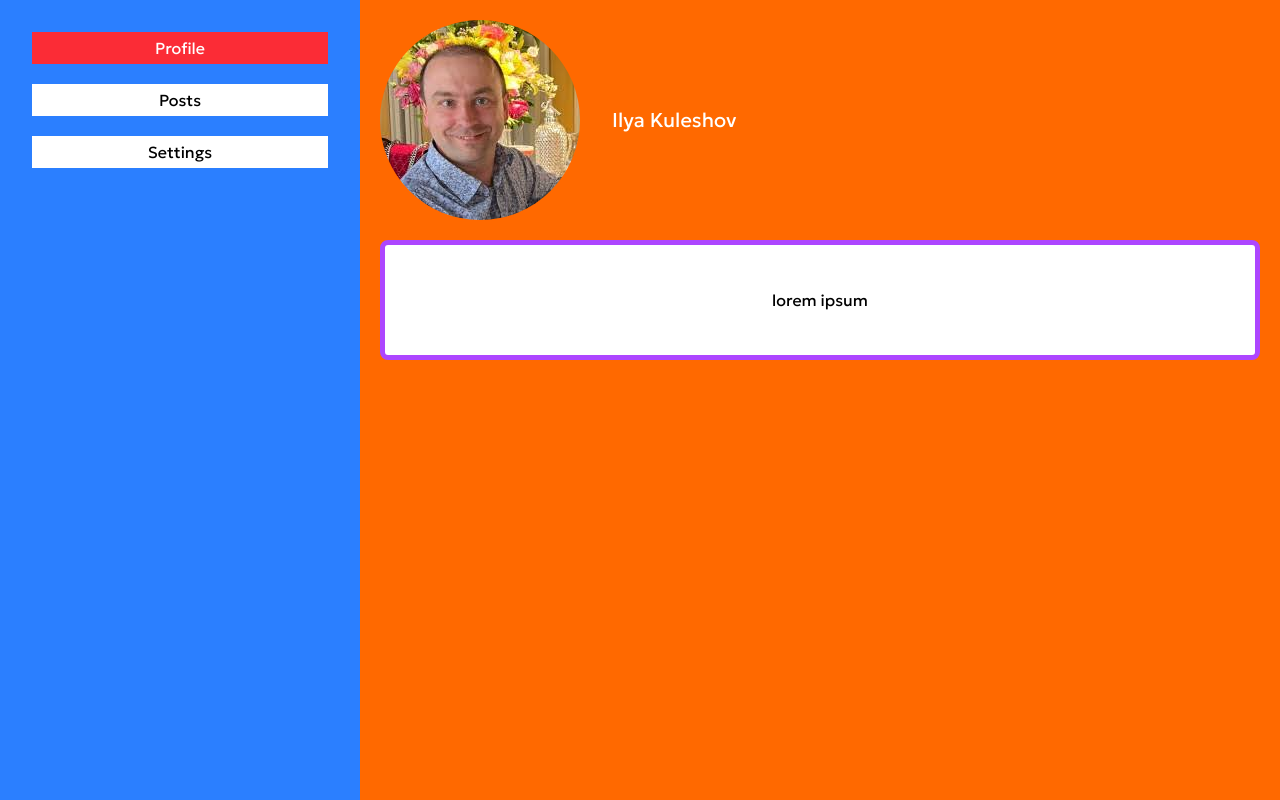
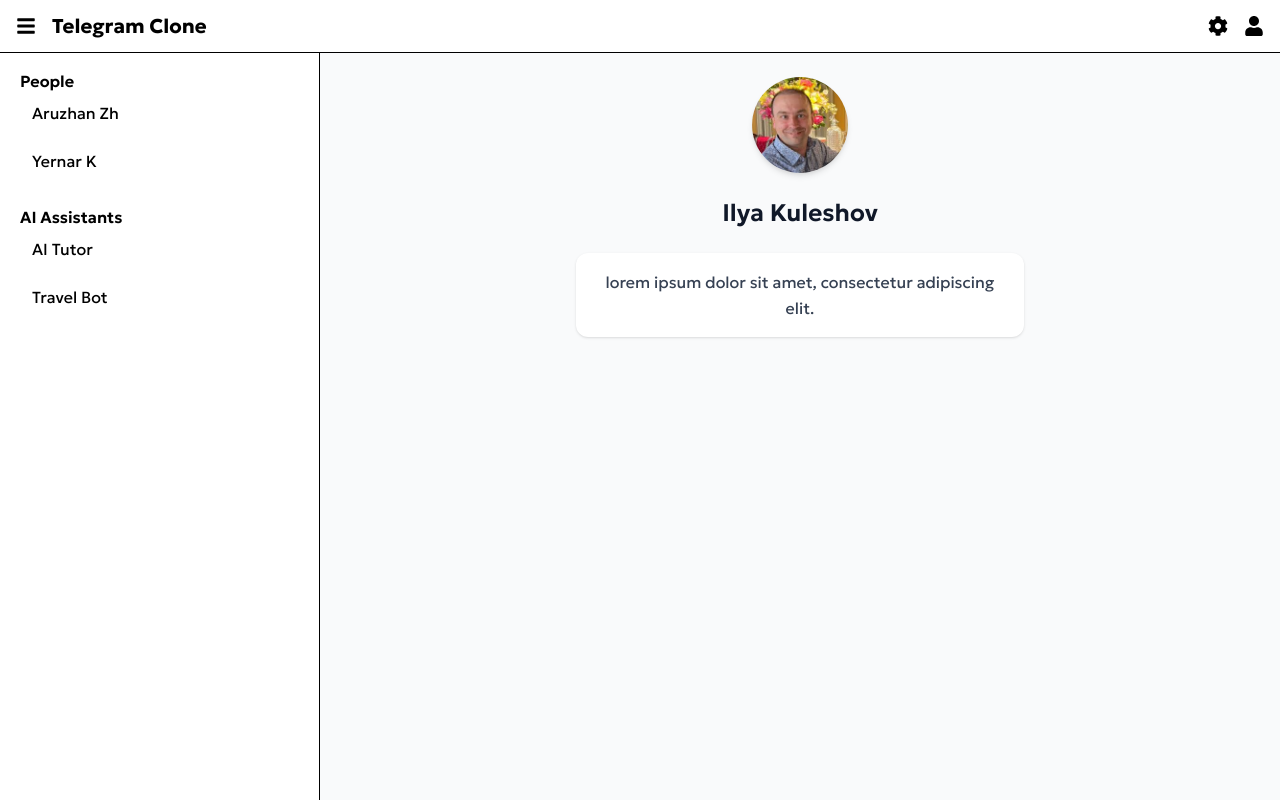
Before and after one commit to dananaoo/telegram, a React (Vite) app: page /profile in a window 1280 px wide. Built offline with nearby package versions, Linux system fonts and the light colour scheme.

Commit message:
first commit

```diff
--- a/package.json
+++ b/package.json
@@ -13,7 +13,9 @@
     "@tailwindcss/vite": "^4.1.8",
     "react": "^19.1.0",
     "react-dom": "^19.1.0",
+    "react-icons": "^5.5.0",
     "react-router": "^7.6.1",
+    "react-router-dom": "^7.6.2",
     "tailwindcss": "^4.1.8"
   },
   "devDependencies": {
--- a/src/app/app.tsx
+++ b/src/app/app.tsx
@@ -1,32 +1,21 @@
 import "./app.css";
-import type { FC } from "react";
-import { Button } from "../shared/ui/button.tsx";
 import { Route, Routes } from "react-router";
 import { Wrapper } from "./ui/wrapper.tsx";
 import { Profile } from "../modules/profile/profile.tsx";
 import { Posts } from "../modules/posts/posts.tsx";
 import { Settings } from "../modules/settings/settings.tsx";
-//
-// interface User {
-//   age: number;
-//   name: string;
-//   hasALotOfMoney: boolean;
-//   hobbies: string[];
-// }
-//
-// const bakhredin: User = {
-//   age: 22,
-//   name: "bakhredin",
-//   hasALotOfMoney: true,
-//   hobbies: ["coding", "reading", "playing video games", "wrestling", 1, 2],
-// };
+
+import { Chat } from "../modules/chat/chats.tsx";
 
 export const App = () => {
   return (
     <Routes>
-      <Route path={"/"} element={<Wrapper />}>
+      <Route path="/" element={<Wrapper />}>
         <Route path="profile" element={<Profile />} />
-        <Route path="posts" element={<Posts />} />
+        <Route path="posts">
+          <Route index element={<Posts />} />
+          <Route path=":chatId" element={<Chat />} />
+        </Route>
         <Route path="settings" element={<Settings />} />
       </Route>
     </Routes>
--- a/src/app/ui/index.css
+++ b/src/app/ui/index.css
@@ -5,6 +5,7 @@
   src:local("geologica"),
   url("/fonts/geologica.ttf");
 }
+
 
 /* 1. Use a more-intuitive box-sizing model */
 *, *::before, *::after {
--- a/src/app/ui/wrapper.tsx
+++ b/src/app/ui/wrapper.tsx
@@ -1,43 +1,103 @@
-import { NavLink, Outlet, useNavigate } from "react-router";
-import { useEffect } from "react";
+import { NavLink, Outlet, useNavigate, useLocation } from "react-router-dom";
+import { useEffect, useState } from "react";
+import { FaBars, FaCog, FaUser } from "react-icons/fa";
+
+const peopleChats = [
+  { id: 1, name: "Aruzhan Zh" },
+  { id: 2, name: "Yernar K" },
+];
+const aiChats = [
+  { id: 101, name: "AI Tutor" },
+  { id: 102, name: "Travel Bot" },
+];
 
 export const Wrapper = () => {
   const navigate = useNavigate();
+  const location = useLocation();
+  const [showSidebar, setShowSidebar] = useState(true);
+
   useEffect(() => {
+    if (location.pathname === "/") {
       navigate("/profile");
+    }
   }, []);
 
   return (
-    <article className={"w-screen min-h-screen flex bg-red-100"}>
-      <aside
-        className={"min-w-90 h-screen bg-blue-500 p-8 flex flex-col gap-y-5"}
-      >
+    <div className="w-screen h-screen flex flex-col bg-[--bg-primary] text-[--text-primary]">
+      {/* Header */}
+      <header className="bg-white border-b border-[--border-color] px-4 py-3 flex items-center justify-between shadow-sm">
+        <div className="flex items-center gap-4">
+          <button onClick={() => setShowSidebar((s) => !s)}>
+            <FaBars className="text-[--primary-blue] text-xl" />
+          </button>
+          <h1 className="text-xl font-bold text-[--primary-blue]">Telegram Clone</h1>
+        </div>
+        <div className="flex items-center gap-4">
+          <NavLink to="/settings">
+            <FaCog className="text-xl hover:text-[--dark-blue]" />
+          </NavLink>
+          <NavLink to="/profile">
+            <FaUser className="text-xl hover:text-[--dark-blue]" />
+          </NavLink>
+        </div>
+      </header>
+
+      {/* Main layout */}
+      <div className="flex flex-1 overflow-hidden">
+        {/* Sidebar */}
+        {showSidebar && (
+          <aside className="w-80 bg-white border-r border-[--border-color] p-4 flex flex-col gap-6 overflow-auto">
+            <section>
+              <h2 className="text-md font-semibold text-[--text-secondary] mb-2 px-1">People</h2>
+              <ul className="flex flex-col gap-2">
+                {peopleChats.map((chat) => (
+                  <li key={chat.id}>
                     <NavLink
-          to={"/profile"}
+                      to={`/posts/${chat.id}`}
                       className={({ isActive }) =>
-            `w-full h-8 ${isActive ? "bg-red-500 text-white" : "bg-white"} flex items-center justify-center`
+                        `block px-4 py-2 rounded-md ${
+                          isActive
+                            ? "bg-[--primary-blue] text-white"
+                            : "hover:bg-[--light-blue] hover:text-white"
+                        }`
                       }
                     >
-          Profile
+                      {chat.name}
                     </NavLink>
+                  </li>
+                ))}
+              </ul>
+            </section>
+
+            <section>
+              <h2 className="text-md font-semibold text-[--text-secondary] mb-2 px-1">AI Assistants</h2>
+              <ul className="flex flex-col gap-2">
+                {aiChats.map((chat) => (
+                  <li key={chat.id}>
                     <NavLink
-          to={"/posts"}
+                      to={`/posts/${chat.id}`}
                       className={({ isActive }) =>
-            `w-full h-8 ${isActive ? "bg-red-500 text-white" : "bg-white"} flex items-center justify-center`
+                        `block px-4 py-2 rounded-md ${
+                          isActive
+                            ? "bg-[--primary-blue] text-white"
+                            : "hover:bg-[--light-blue] hover:text-white"
+                        }`
                       }
                     >
-          Posts
+                      {chat.name}
                     </NavLink>
-        <NavLink
-          to={"/settings"}
-          className={({ isActive }) =>
-            `w-full h-8 ${isActive ? "bg-red-500 text-white" : "bg-white"} flex items-center justify-center`
-          }
-        >
-          Settings
-        </NavLink>
+                  </li>
+                ))}
+              </ul>
+            </section>
           </aside>
+        )}
+
+        {/* Content */}
+        <main className="flex-1 overflow-auto bg-[--bg-secondary]">
           <Outlet />
-    </article>
+        </main>
+      </div>
+    </div>
   );
 };
--- /dev/null
+++ b/src/modules/chat/chats.tsx
@@ -0,0 +1,123 @@
+import { useParams } from "react-router-dom";
+import { useState, useEffect, useRef } from "react";
+
+type Message = { id: number; text: string; fromMe: boolean };
+type ChatType = { name: string; messages: Message[] };
+
+const chatsData: Record<number, ChatType> = {
+  1: {
+    name: "Aruzhan Zh",
+    messages: [
+      { id: 1, text: "Привет!", fromMe: false },
+      { id: 2, text: "Привет, как дела?", fromMe: true },
+    ],
+  },
+  2: {
+    name: "Yernar K",
+    messages: [
+      { id: 1, text: "Здарова!", fromMe: false },
+      { id: 2, text: "Привет!", fromMe: true },
+    ],
+  },
+  101: {
+    name: "AI Tutor",
+    messages: [{ id: 1, text: "Здравствуйте! Чем могу помочь?", fromMe: false }],
+  },
+  102: {
+    name: "Travel Bot",
+    messages: [
+      { id: 1, text: "Хотите узнать лучшие места для путешествий?", fromMe: false },
+    ],
+  },
+};
+
+const LOCALSTORAGE_KEY_PREFIX = "chat_messages_";
+
+export const Chat = () => {
+  const params = useParams<{ chatId: string }>();
+  const chatId = params.chatId || "";
+  const chatIdNum = Number(chatId);
+
+  const chat = chatsData[chatIdNum];
+
+  const loadMessages = (): Message[] => {
+    const saved = localStorage.getItem(LOCALSTORAGE_KEY_PREFIX + chatId);
+    if (saved) {
+      try {
+        return JSON.parse(saved);
+      } catch {
+        return chat?.messages || [];
+      }
+    }
+    return chat?.messages || [];
+  };
+
+  const [messages, setMessages] = useState<Message[]>(loadMessages());
+  const [input, setInput] = useState("");
+
+  const messagesEndRef = useRef<HTMLDivElement>(null);
+
+  useEffect(() => {
+    setMessages(loadMessages());
+    setInput("");
+  }, [chatId]);
+
+  useEffect(() => {
+    localStorage.setItem(LOCALSTORAGE_KEY_PREFIX + chatId, JSON.stringify(messages));
+    // Скроллим вниз при новых сообщениях
+    messagesEndRef.current?.scrollIntoView({ behavior: "smooth" });
+  }, [messages, chatId]);
+
+  if (!chat) {
+    return <div className="p-4">Чат не найден</div>;
+  }
+
+  const sendMessage = () => {
+    if (!input.trim()) return;
+    const newMessage = {
+      id: messages.length > 0 ? messages[messages.length - 1].id + 1 : 1,
+      text: input,
+      fromMe: true,
+    };
+    setMessages((prev) => [...prev, newMessage]);
+    setInput("");
+  };
+
+  return (
+    <div className="flex flex-col h-full p-4">
+      <h2 className="text-xl font-bold mb-4">{chat.name}</h2>
+
+      <div className="flex-1 overflow-auto mb-4 border rounded p-4 bg-white">
+        {messages.map((msg) => (
+          <div
+            key={msg.id}
+            className={`mb-2 max-w-[70%] p-2 rounded ${
+              msg.fromMe ? "bg-[--primary-blue] text-white ml-auto" : "bg-gray-200 text-black"
+            }`}
+          >
+            {msg.text}
+          </div>
+        ))}
+        <div ref={messagesEndRef} />
+      </div>
+
+      <div className="flex gap-2">
+        <input
+          className="flex-1 border rounded px-3 py-2"
+          type="text"
+          value={input}
+          onChange={(e) => setInput(e.target.value)}
+          placeholder="Введите сообщение..."
+          onKeyDown={(e) => e.key === "Enter" && sendMessage()}
+        />
+        <button
+          className="bg-blue-500 text-white px-4 py-2 rounded"
+          onClick={sendMessage}
+          disabled={!input.trim()}
+        >
+          Отправить
+        </button>
+      </div>
+    </div>
+  );
+};
--- a/src/modules/posts/posts.tsx
+++ b/src/modules/posts/posts.tsx
@@ -1,10 +1,3 @@
-import { useEffect } from "react";
-
 export const Posts = () => {
-  useEffect(() => {
-    return () => {
-      console.log("leave posts");
-    };
-  }, []);
-  return <div>posts</div>;
+  return <div className="p-4">Выберите чат слева</div>;
 };
--- a/src/modules/profile/profile.tsx
+++ b/src/modules/profile/profile.tsx
@@ -4,44 +4,32 @@ import type { User } from "../../shared/model/types.ts";
 export const Profile = () => {
   const [user, setUser] = useState<User>({
     name: "Ilya Kuleshov",
-    description: "lorem ipsum",
+    description: "lorem ipsum dolor sit amet, consectetur adipiscing elit.",
     imgSrc: "/images/ilya.jpeg",
   });
+
   useEffect(() => {
     // setUser({ ...user, name: "Shoqan" });
   }, [user]);
+
   return (
-    <div className={"w-full h-screen flex flex-col gap-y-5 p-5 bg-orange-500"}>
-      <div className={"w-full flex items-center gap-x-8"}>
+    <div className="w-full h-screen bg-gray-50 flex flex-col items-center p-6 gap-6">
+      <div
+        className="relative w-24 h-24 rounded-full overflow-hidden cursor-pointer shadow-md"
+        onClick={() => setUser({ ...user, name: "Bakhredin" })}
+      >
         <img
           src={user.imgSrc}
-          alt="ilya"
-          className={"w-50 h-50 rounded-full"}
-          onClick={() => {
-            setUser({ ...user, name: "Bakhredin" });
-          }}
+          alt={user.name}
+          className="w-full h-full object-cover"
         />
-        <p className={"text-xl text-white"}>{user.name}</p>
       </div>
-      <div
-        className={
-          "w-full h-30 border-5 rounded-lg bg-white border-purple-500 flex items-center justify-center text-center"
-        }
-      >
+
+      <h2 className="text-2xl font-semibold text-gray-900">{user.name}</h2>
+
+      <div className="max-w-md w-full bg-white rounded-xl shadow-sm p-4 text-center text-gray-700 text-base leading-relaxed">
         {user.description}
       </div>
     </div>
   );
 };
-
-// class Profile {
-//   componentDidMount() {
-//     console.log("mounted");
-//   }
-//   componentWillUpdate() {
-//     console.log("updated");
-//   }
-//   componentWillUnmount() {
-//     console.log("unmounted");
-//   }
-// }
```
Also changed, not shown: 1 other file (tests, documents, lock files or other folders). Lines whose indentation alone changed are shown as unchanged.
